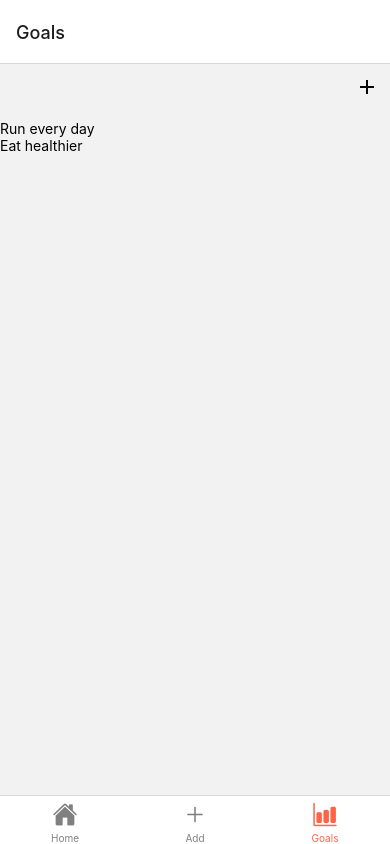
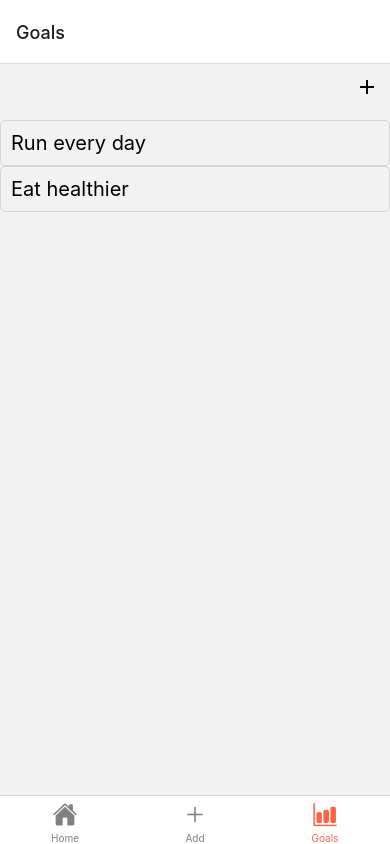
Before and after one commit to cmackin9500/goal-tracker, a React Native app: screen / in a window 390 px wide. Both pictures are taken after a click on the element 74 px from the left and 141 px from the top of the page. Built offline with nearby package versions, Linux system fonts and the light colour scheme.

Commit message:
adding border and styles to the goal list

```diff
--- a/screens/goals.js
+++ b/screens/goals.js
@@ -41,6 +41,7 @@ export default function Goal({ navigation }) {
 
   return (
     <View style={styles.container}>
+      <View>
         <TouchableWithoutFeedback onPress={Keyboard.dismiss}>
           <Modal visible={modalOpen} animationType="slide">
             <View style={styles.modalContent}>
@@ -54,14 +55,15 @@ export default function Goal({ navigation }) {
             </View>
           </Modal>
         </TouchableWithoutFeedback>
-
         <MaterialIcons
           name="add"
           size={24}
           style={styles.modalToggle}
           onPress={() => setModalOpen(true)}
         />
+      </View>
 
+      <View style={styles.goalContainer}>
         <FlatList
           data={goals}
           renderItem={({ item }) => (
@@ -70,16 +72,30 @@ export default function Goal({ navigation }) {
                 navigation.navigate("Goal Details", item);
               }}
             >
-            <Text>{item.title}</Text>
+              <Text style={styles.goalText}>{item.title}</Text>
             </TouchableOpacity>
           )}
         />
+      </View>
     </View>
   );
 }
 
 const styles = StyleSheet.create({
-  container: {},
+  container: { flex: 1 },
+  goalContainer: {
+    flex: 1,
+  },
+  goalText: {
+    fontSize: 20,
+    borderRadius: 5,
+    borderWidth: 1,
+    borderColor: "#d4d4d4",
+    padding: 10,
+  },
+  goalBorder: {
+    borderColor: "black",
+  },
   modalClose: { marginTop: 40, marginBottom: 0 },
   modalToggle: {
     marginBottom: 10,
```
Lines whose indentation alone changed are shown as unchanged.
